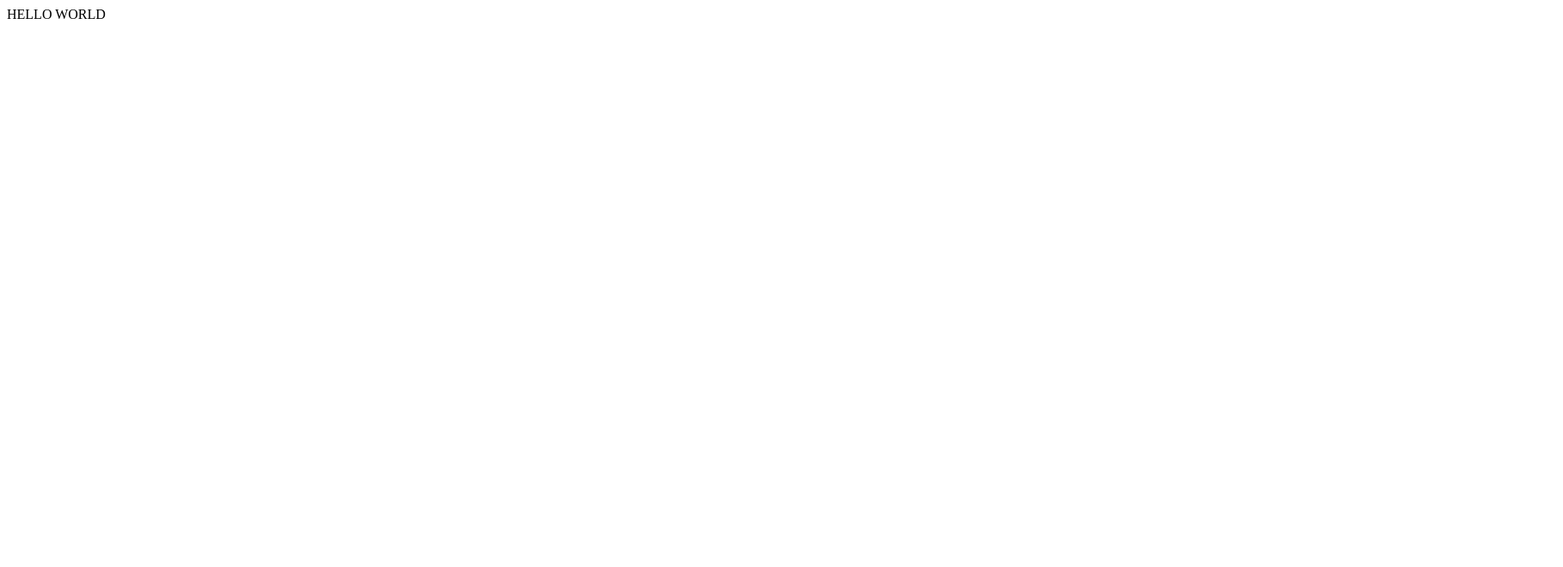
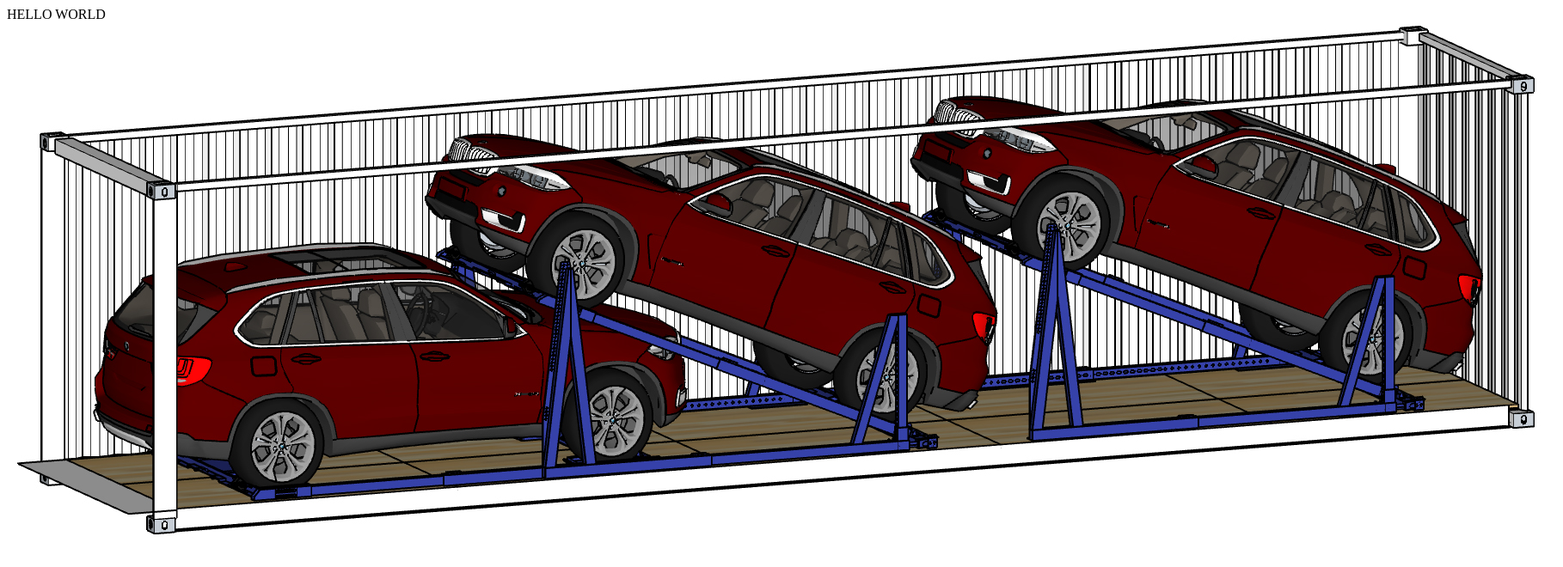
Before and after one commit to Philiplopespg/HERMESV.2, a plain HTML site: page index.html in a window 1280 px wide. Shown: the whole page at 86% size, 1818 px wide, since content can reach past the window. Drawn offline with Linux system fonts and the light colour scheme.

Commit message:
ajout image

```diff
--- a/index.html
+++ b/index.html
@@ -1,7 +1,14 @@
 <html>
-<head><title>HELLOWORLD</title></head>
+<head><title>HELLOWORLD DADDY
 
-<body>HELLO WORLD</body>
+</title></head>
+
+<body>HELLO WORLD
+    <img src="IMG_3815.jpg">
+</img>
+
+
+</body>
 
 
 </html>
```
Also changed, not shown: IMG_3815.jpg (added).
